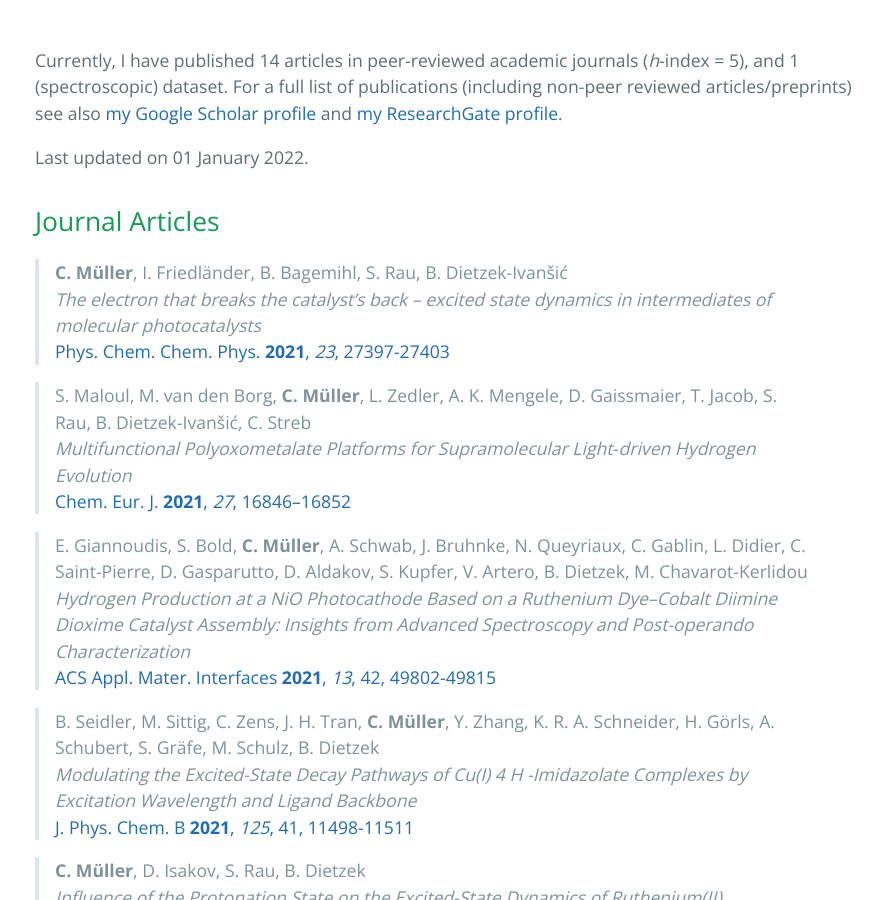
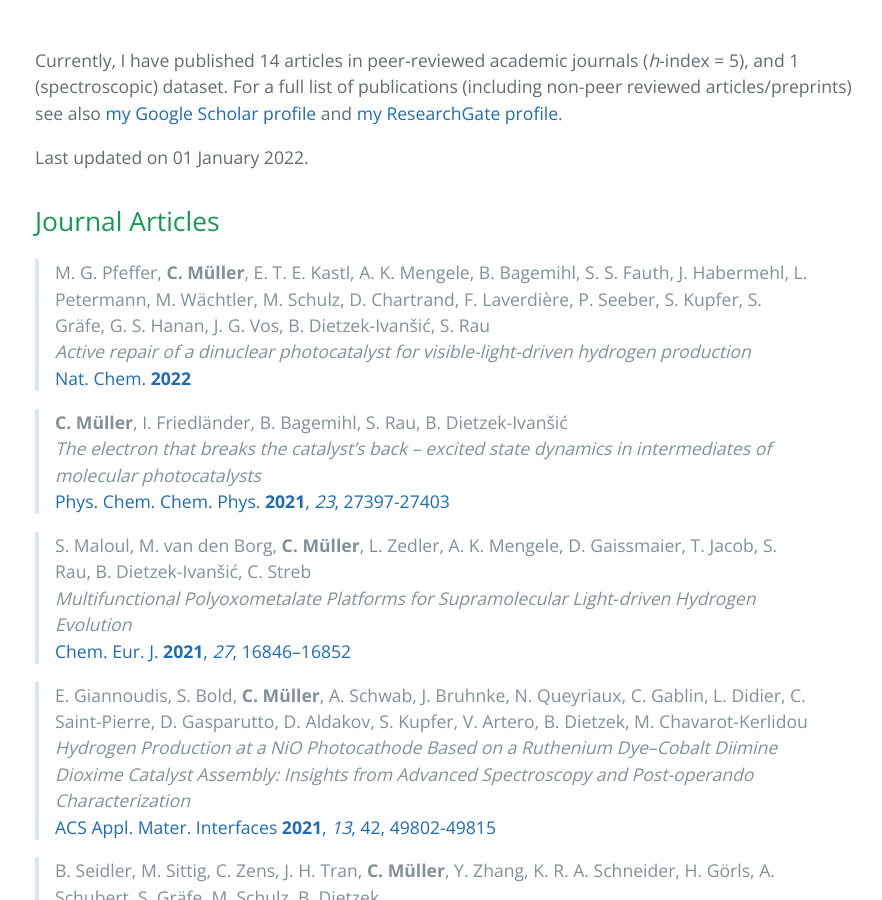
Before and after one commit to carolin-m/carolin-m.github.io, a Jekyll site: the page built from publications.md, in a window 1280 px wide and 900 px high, scrolled down 327 px. Shown: the whole window, without its empty margins (189-1071 px from the left). Built offline with Jekyll 4.4.1, drawn with Linux system fonts in a browser that asks for light colours.

Commit message:
Update publications.md

```diff
--- a/publications.md
+++ b/publications.md
@@ -11,6 +11,11 @@ Currently, I have published 14 articles in peer-reviewed academic journals (*h*-
 Last updated on 01 January 2022.
 
 ## Journal Articles <br>
+
+>
+> M. G. Pfeffer, **C. Müller**, E. T. E. Kastl, A. K. Mengele, B. Bagemihl, S. S. Fauth, J. Habermehl, L. Petermann, M. Wächtler, M. Schulz, D. Chartrand, F. Laverdière, P. Seeber, S. Kupfer, S. Gräfe, G. S. Hanan, J. G. Vos, B. Dietzek-Ivanšić, S. Rau <br>
+> *Active repair of a dinuclear photocatalyst for visible-light-driven hydrogen production* <br>
+> [Nat. Chem. **2022**](https://www.nature.com/articles/s41557-021-00860-6)
 
 > **C. Müller**, I. Friedländer, B. Bagemihl, S. Rau, B. Dietzek-Ivanšić <br>
 > *The electron that breaks the catalyst’s back – excited state dynamics in intermediates of molecular photocatalysts* <br>
```
